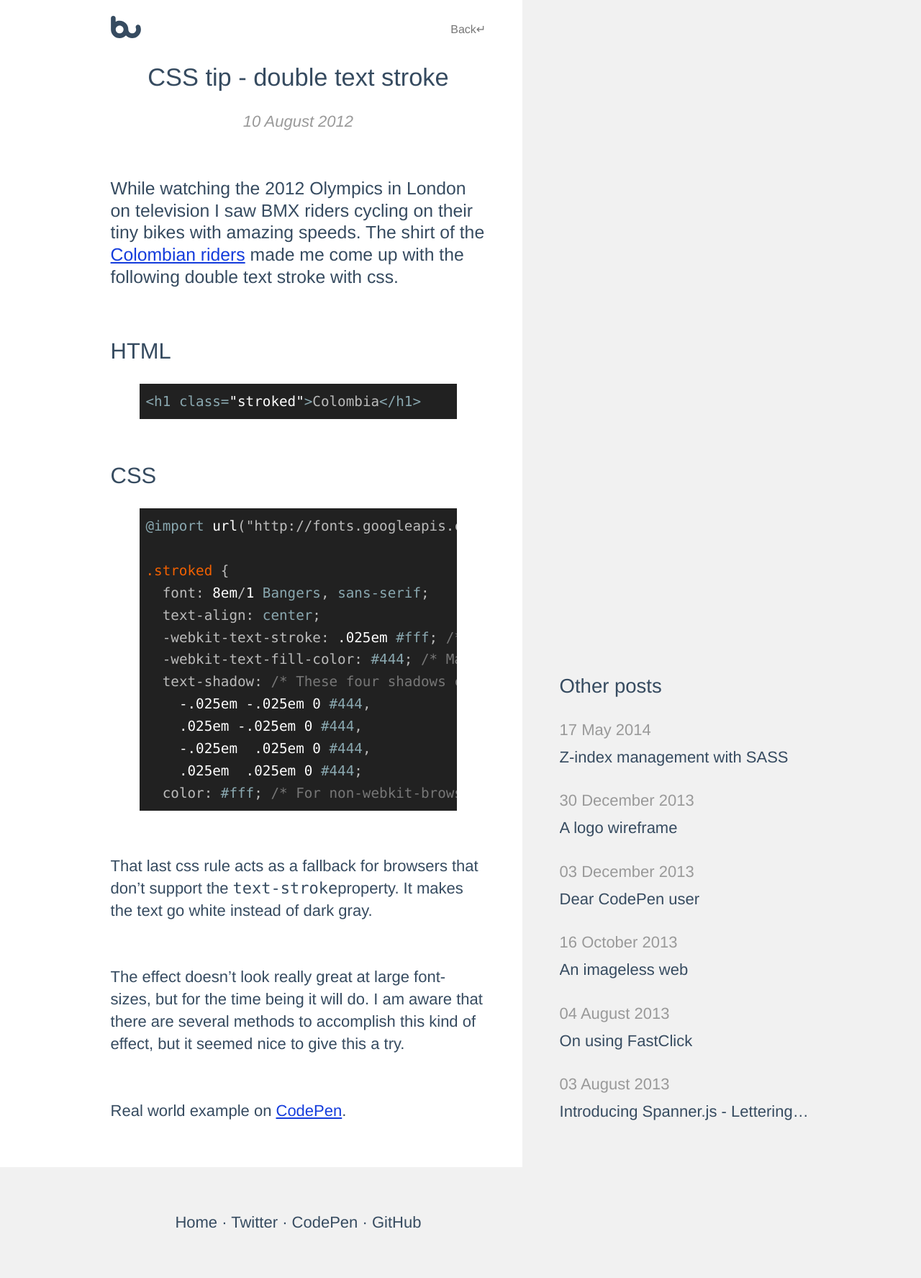
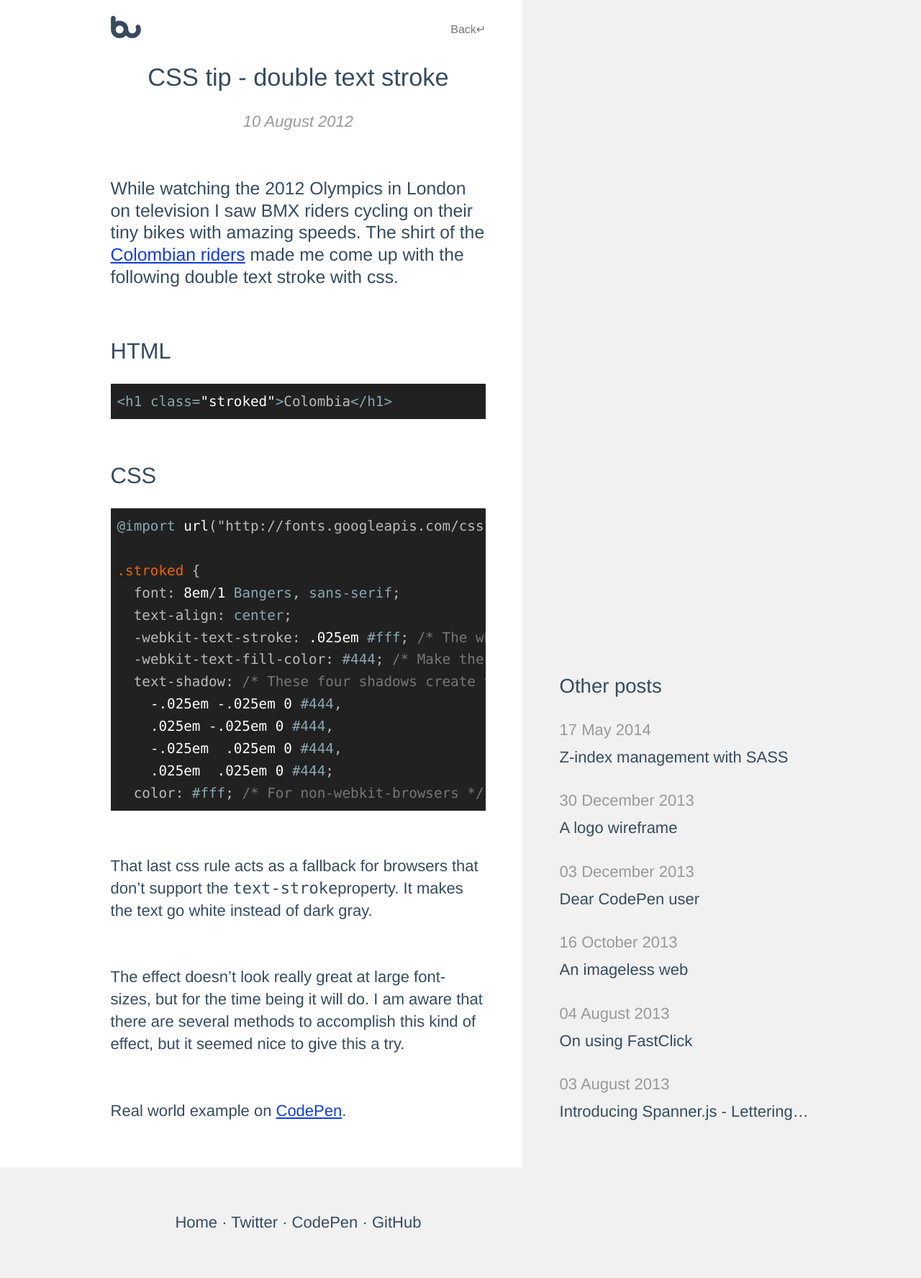
Before and after one commit to bartveneman/bartveneman.github.io, a Jekyll site: the page built from _posts/2012-08-10-double-text-stroke.md, in a window 1280 px wide. Shown: the whole page at 72% size. Built offline with Jekyll 4.4.1, drawn with Linux system fonts in a browser that asks for light colours.

Commit message:
Different code block style

`````diff
--- a/_posts/2012-08-10-double-text-stroke.md
+++ b/_posts/2012-08-10-double-text-stroke.md
@@ -7,14 +7,14 @@ While watching the 2012 Olympics in London on television I saw BMX riders cyclin
 
 ## HTML
 
-{% highlight html %}
+````html
 <h1 class="stroked">Colombia</h1>
-{% endhighlight %}
+````
 
 
 ## CSS
 
-{% highlight css %}
+````css
 @import url("http://fonts.googleapis.com/css?family=Bangers");
 
 .stroked {
@@ -28,7 +28,7 @@ While watching the 2012 Olympics in London on television I saw BMX riders cyclin
     -.025em  .025em 0 #444,
     .025em  .025em 0 #444;
   color: #fff; /* For non-webkit-browsers */
-{% endhighlight %}
+````
 
 That last css rule acts as a fallback for browsers that don’t support the `text-stroke`property. It makes the text go white instead of dark gray.
 
`````
